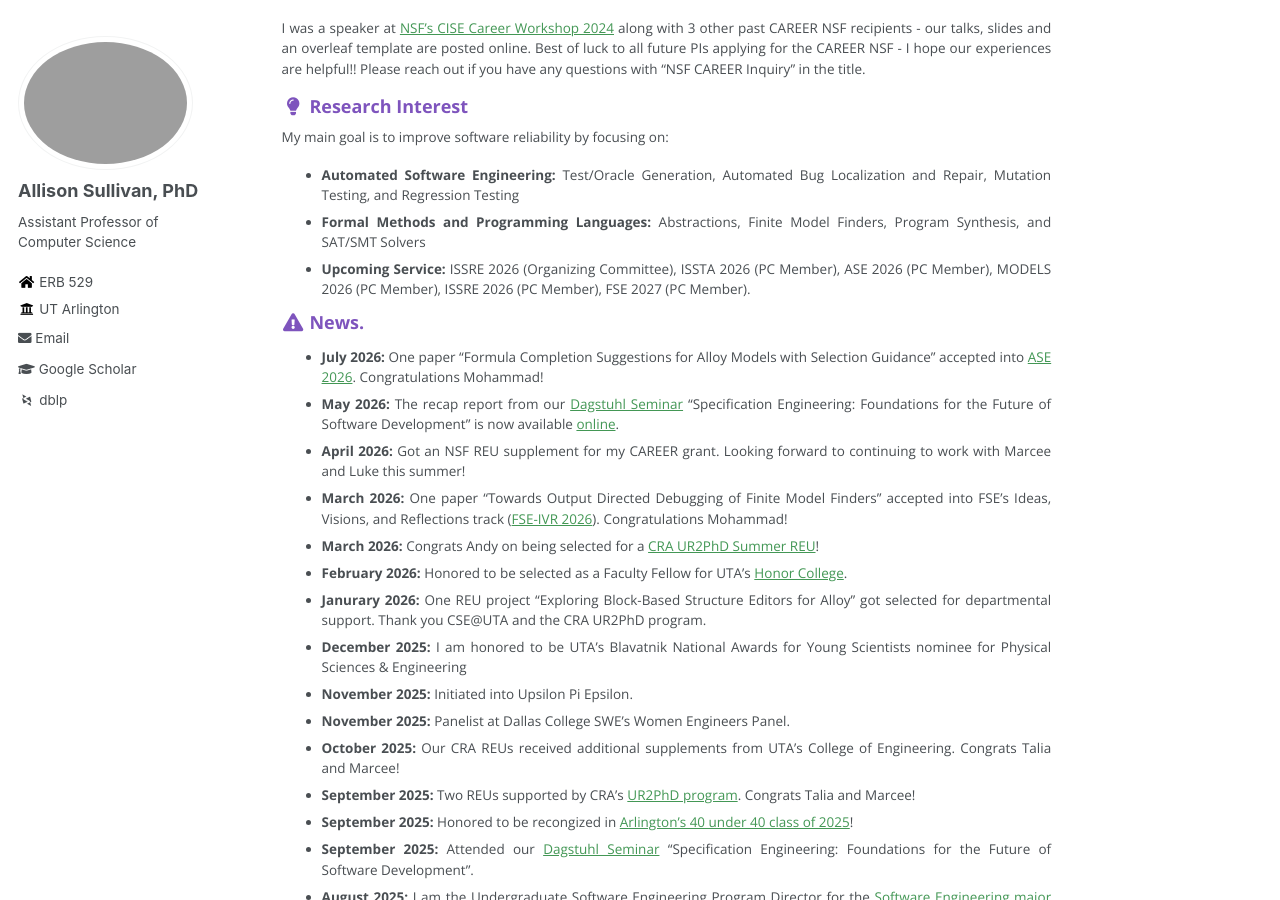
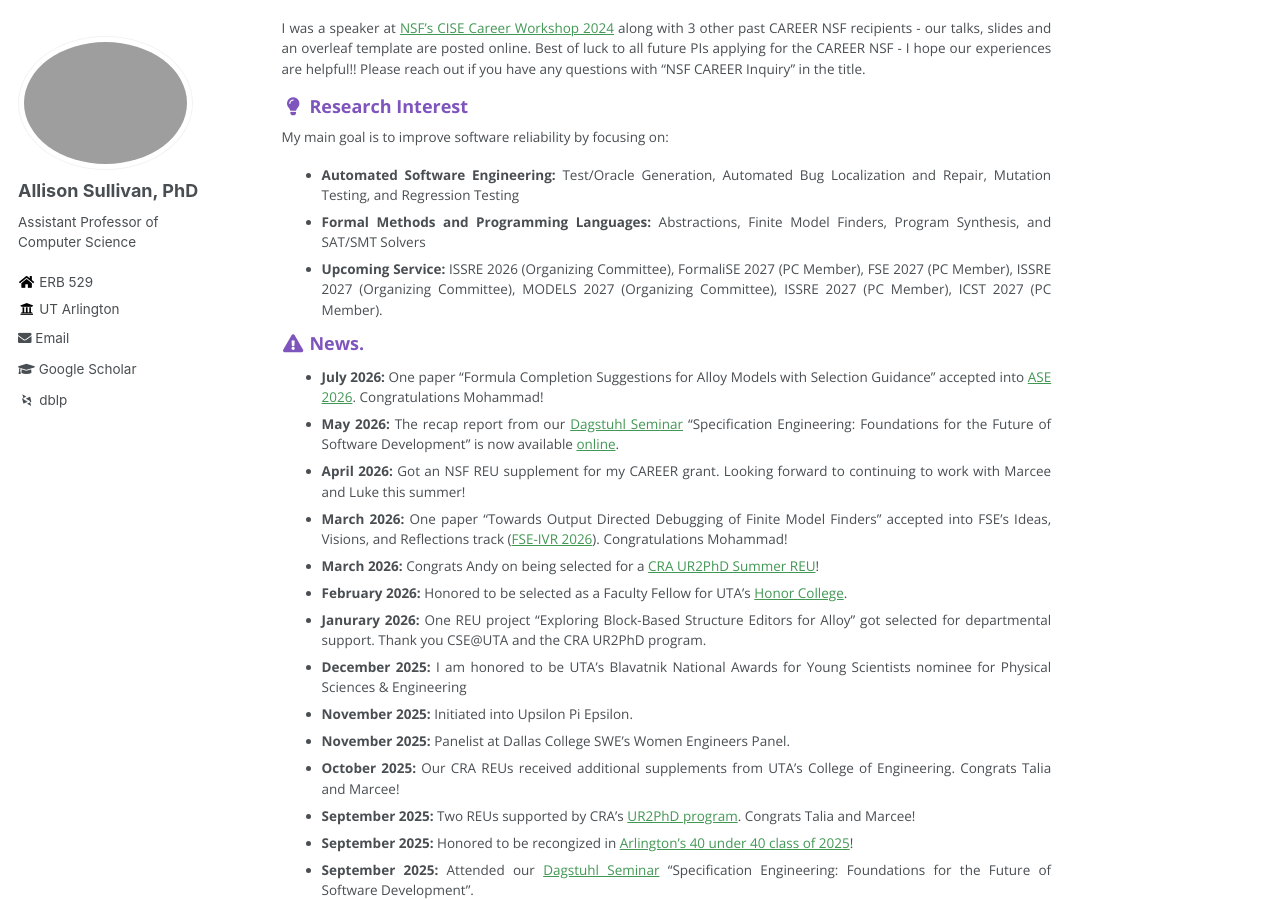
Before and after one commit to Allisonius/allisonius.github.io, a Jekyll site: the page built from _pages/about.md, in a window 1280 px wide and 900 px high, scrolled down 411 px. Built offline with Jekyll 4.4.1, drawn with Linux system fonts in a browser that asks for light colours; some web fonts are replaced.

Commit message:
Update about.md

```diff
--- a/_pages/about.md
+++ b/_pages/about.md
@@ -22,7 +22,7 @@ I was a speaker at [NSF's CISE Career Workshop 2024](https://www.cnsr.ictas.vt.e
 My main goal is to improve software reliability by focusing on:
   * **Automated Software Engineering:** Test/Oracle Generation, Automated Bug Localization and Repair, Mutation Testing, and Regression Testing
   * **Formal Methods and Programming Languages:** Abstractions, Finite Model Finders, Program Synthesis, and SAT/SMT Solvers
- * **Upcoming Service:** ISSRE 2026 (Organizing Committee), ISSTA 2026 (PC Member), ASE 2026 (PC Member), MODELS 2026 (PC Member), ISSRE 2026 (PC Member), FSE 2027 (PC Member).
+ * **Upcoming Service:** ISSRE 2026 (Organizing Committee), FormaliSE 2027 (PC Member), FSE 2027 (PC Member), ISSRE 2027 (Organizing Committee), MODELS 2027 (Organizing Committee), ISSRE 2027 (PC Member), ICST 2027 (PC Member).
 
 
 ### <i class="fa fa-fw fa-exclamation-triangle" aria-hidden="true"></i> News.
```
